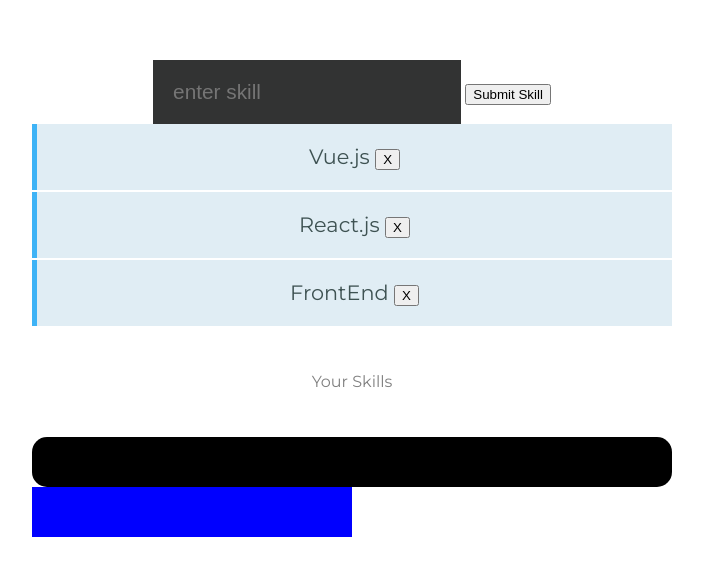
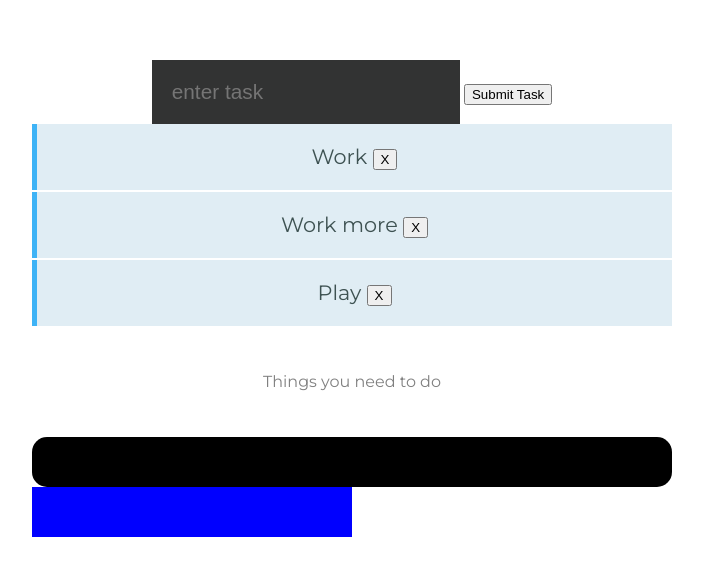
Before and after one commit to Yosh23/skilling_up_with_Vue, a Vue app: page / in a window 1280 px wide. Shown: the part 102-678 px from the top of the page, without its empty margins (288-991 px from the left). Built offline with nearby package versions, Linux system fonts and the light colour scheme.

Commit message:
changed from skills list to task list

```diff
--- a/src/App.vue
+++ b/src/App.vue
@@ -1,16 +1,16 @@
 <template>
   <div id="app">
-    <Skills/>
+    <Tasks/>
   </div>
 </template>
 
 <script>
-import Skills from './components/Skills.vue'
+import Tasks from './components/Tasks.vue'
 
 export default {
   name: 'App',
   components: {
-    Skills
+    Tasks
   }
 }
 </script>
--- a/src/components/Skills.vue
+++ /dev/null
@@ -1,81 +0,0 @@
-<template>
-    <div class="holder">
-      <!-- this handels my form submission and prevents the page from refreshing and has hooked to my "addSkill" method on line 56 -->
-      <form @submit.prevent="addSkill">
-      <!-- looks like v-model is letting me access my data object and directly change the skill key -->
-      <input type="text" placeholder="enter skill" v-model="skill">
-      {{ skill }}
-     <button type="submit">Submit Skill</button>
-      </form>
-
-      <ul class="list">
-        <li v-for="(data, index) in skills" :key='index'>{{ data.skill }}
-           <!-- putting the button inside my list allows me to access my index of my skills data which is why we are seeing it delete -->
-           <button @click="deleteSkill(index)">X</button>
-
-        </li>
-      </ul>
-      <p>Your Skills</p>
-
-
-
-
-
-
-      <div v-bind:class="alertObject"></div>
-      <div v-bind:style="{ backgroundColor: bgColor, width: bgWidth, height: bgHeight }"></div>
-    </div>
-</template>
-
-<script>
-export default {
-  name: 'Skills',
-  data() {
-    // I'm linked here with the v-for on line 4 passing in the data as a parameter
-    // I look for my skills key in data object
-    // I then use the index as the key
-    // and display my skills array along with index number
-    return {
-      // this skill string is being hooked up by v-model
-      skill: '',
-      skills: [
-        { "skill": "Vue.js"},
-        { "skill": "React.js"},
-        { "skill": "FrontEnd"},
-      ],
-      // I linked to this object with the v-bind on line 7
-      // these are acting like a list of classes.
-      // if true they are displaying my css currently
-      alertObject: {
-        alert: true,
-        anotherClass: true,
-      },
-      // kinda like inline styling with Vue
-      bgColor: 'blue',
-      bgWidth: '50%',
-      bgHeight: '50px',
-    }
-  },
-  methods: {
-    //This method is being utilized on line 4
-    addSkill() {
-      // here we are pushing our input text into our data() {} skills array array with and setting the value of the new skill key
-      this.skills.push({skill: this.skill})
-      // when submitted we then are setting skill back to an empty string
-      this.skill = '';
-    },
-    // honestly not entirely how this is working like why isn't it deleting what ever is a index one of the array
-    // also what is the difference of this method
-    // deleteSkill: function(index) {
-    //   this.skills.splice(index, 1);
-    // } vs this one
-    deleteSkill(index) {
-      this.skills.splice(index,1);
-    }
-  }
-}
-</script>
-
-<!-- when you add the  "scoped" attribute you limit CSS to this component only -->
-<style src="../css/Skills.css" scoped>
-</style>
--- /dev/null
+++ b/src/components/Tasks.vue
@@ -0,0 +1,81 @@
+<template>
+    <div class="holder">
+      <!-- this handels my form submission and prevents the page from refreshing and has hooked to my "addTask" method on line 56 -->
+      <form @submit.prevent="addTask">
+      <!-- looks like v-model is letting me access my data object and directly change the task value string -->
+      <input type="text" placeholder="enter task" v-model="task">
+      {{ task }}
+     <button type="submit">Submit Task</button>
+      </form>
+
+      <ul class="list">
+        <li v-for="(data, index) in tasks" :key='index'>{{ data.task }}
+           <!-- putting the button inside my list allows me to access my index of my tasks data which is why we are seeing it delete -->
+           <button @click="deleteTask(index)">X</button>
+
+        </li>
+      </ul>
+      <p>Things you need to do</p>
+
+
+
+
+
+
+      <div v-bind:class="alertObject"></div>
+      <div v-bind:style="{ backgroundColor: bgColor, width: bgWidth, height: bgHeight }"></div>
+    </div>
+</template>
+
+<script>
+export default {
+  name: 'Tasks',
+  data() {
+    // I'm linked here with the v-for on line 4 passing in the data as a parameter
+    // I look for my taskss key in data object
+    // I then use the index as the key
+    // and display my tasks array along with index number
+    return {
+      // this task string is being hooked up by v-model
+      task: '',
+      tasks: [
+        { "task": "Work"},
+        { "task": "Work more"},
+        { "task": "Play"},
+      ],
+      // I linked to this object with the v-bind on line 7
+      // these are acting like a list of classes.
+      // if true they are displaying my css currently
+      alertObject: {
+        alert: true,
+        anotherClass: true,
+      },
+      // kinda like inline styling with Vue
+      bgColor: 'blue',
+      bgWidth: '50%',
+      bgHeight: '50px',
+    }
+  },
+  methods: {
+    //This method is being utilized on line 4
+    addTask() {
+      // here we are pushing our input text into our data() {} tasks array array with and setting the value of the new task key
+      this.tasks.push({task: this.task})
+      // when submitted we then are setting task back to an empty string
+      this.task = '';
+    },
+    // honestly not entirely how this is working like why isn't it deleting what ever is a index one of the array
+    // also what is the difference of this method
+    // deleteTask: function(index) {
+    //   this.tasks.splice(index, 1);
+    // } vs this one
+    deleteTask(index) {
+      this.tasks.splice(index,1);
+    }
+  }
+}
+</script>
+
+<!-- when you add the  "scoped" attribute you limit CSS to this component only -->
+<style src="../css/Tasks.css" scoped>
+</style>
```
Also changed, not shown: src/css/Tasks.css (renamed from src/css/Skills.css).
